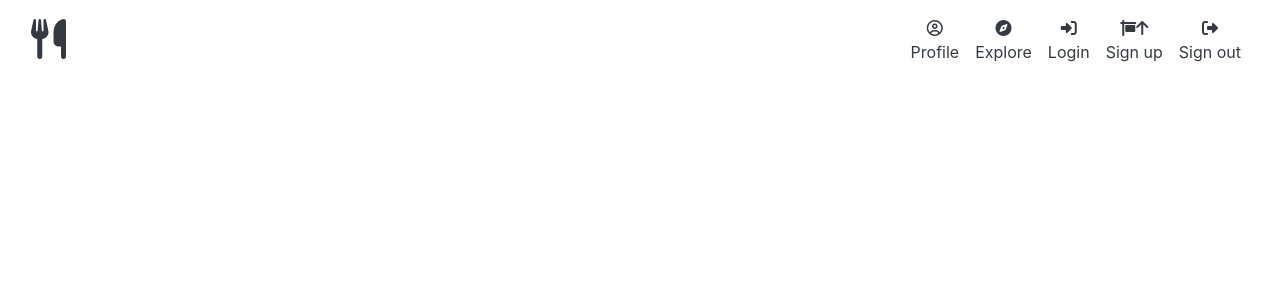
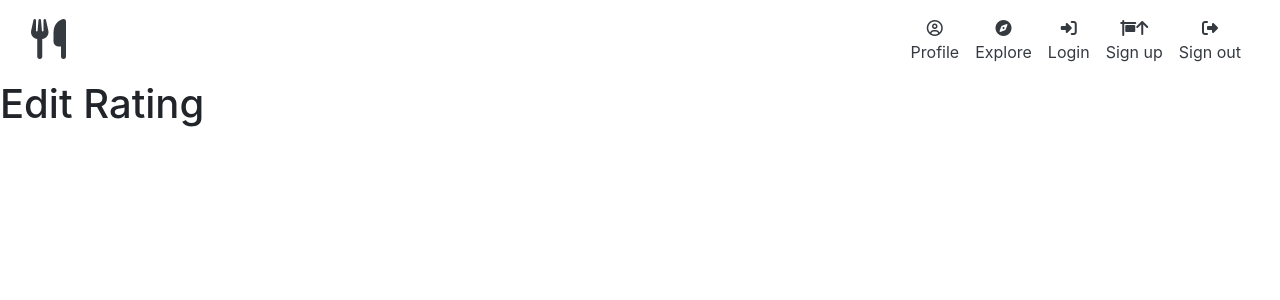
Before and after one commit to mpaolodr/FF-Frontend, a React (Create React App) app in the folder foodie-fun-app/: page /edit-rating in a window 1280 px wide. Shown: the top 300 px of the page. Built offline with nearby package versions, Linux system fonts and the light colour scheme.

Commit message:
added components (addRating, editRating) and added components to navigation. Added link to restaurant page

```diff
--- a/foodie-fun-app/src/components/Navigation/Navigation.js
+++ b/foodie-fun-app/src/components/Navigation/Navigation.js
@@ -4,6 +4,7 @@ import { Signup, Login, Logout } from "../Authentication";
 import { Profile } from "../Profile";
 import { Restaurants, Restaurant, AddRestaurant, EditRestaurant } from "../Restaurants";
 import { AddReview, EditReview } from "../Reviews";
+import { AddRating, EditRating } from "../Rating";
 import { NavLink as RouteLink, Route } from "react-router-dom";
 
 import "../../App.css";
@@ -71,8 +72,10 @@ export const Navigation = () => {
 				<Route path="/profile" component={Profile} />
 				<Route path="/add-restaurant" component={AddRestaurant} />
 				<Route path="/add-review" component={AddReview} />
+				<Route path="/add-rating" component={AddRating} />
 				<Route path="/edit-restaurant" render={props => {return <EditRestaurant {...props} />}}/>
 				<Route path="/edit-review" render={props => {return <EditReview {...props} />}}/>
+				<Route path="/edit-rating" render={props => {return <EditRating {...props} />}}/>
 				<Route exact path="/explore" render={props => {return <Restaurants {...props} />}}/>
 				<Route path="/explore/1" render={props => { return <Restaurant {...props} /> }} />
 				<Route path="/login" render={props => {return <Login {...props} />}}/>
--- /dev/null
+++ b/foodie-fun-app/src/components/Rating/AddRating.js
@@ -0,0 +1,5 @@
+import React from "react";
+
+export const AddRating = () => {
+	return (<h1>Add Rating</h1>)
+};
--- /dev/null
+++ b/foodie-fun-app/src/components/Rating/EditRating.js
@@ -0,0 +1,5 @@
+import React from "react";
+
+export const EditRating = () => {
+	return (<h1>Edit Rating</h1>)
+};
--- /dev/null
+++ b/foodie-fun-app/src/components/Rating/index.js
@@ -0,0 +1,2 @@
+export { AddRating } from "./AddRating";
+export { EditRating } from "./EditRating";
--- a/foodie-fun-app/src/components/Restaurants/Restaurant.js
+++ b/foodie-fun-app/src/components/Restaurants/Restaurant.js
@@ -16,6 +16,7 @@ export const Restaurant = (props) => {
 			<Col xs={{ size: 'auto' }}>
 				<Link to="/edit-restaurant"><Button color="" outline><i class="fas fa-edit"></i> restaurant</Button></Link>
 				<Link to="/add-review"><Button color="success" outline><i class="fas fa-plus"></i> review</Button></Link>
+				<Link to="/add-rating"><Button color="primary" outline><i class="fas fa-plus"></i> rating</Button></Link>
 			</Col>
 			</Row>
 			<Reviews />
--- a/foodie-fun-app/src/index.js
+++ b/foodie-fun-app/src/index.js
@@ -13,7 +13,11 @@ import { Provider } from "react-redux";
 import logger from "redux-logger";
 
 
+//const store = createStore()
+
+
 ReactDOM.render(
+
 	<Router>
 		<App />
 	</Router>,
```
Also changed, not shown: foodie-fun-app/src/reducers/index.js (added).
